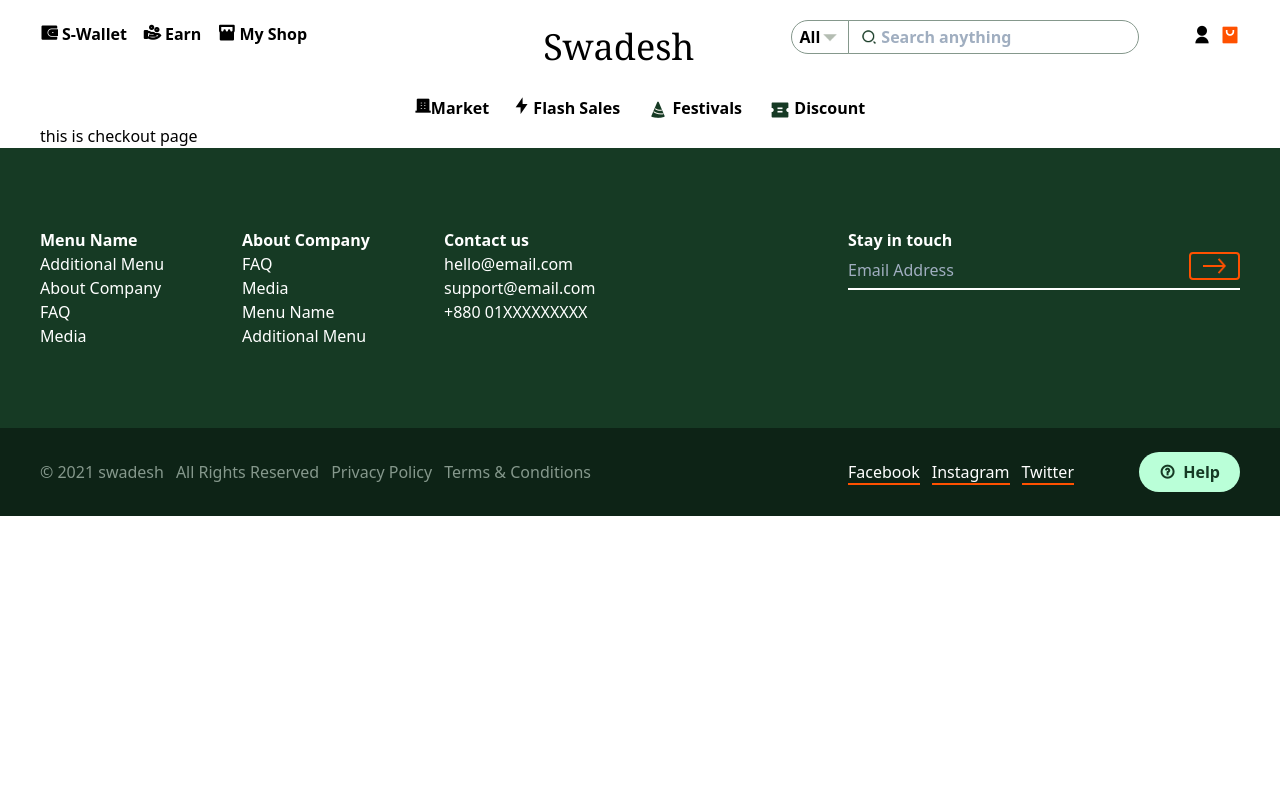
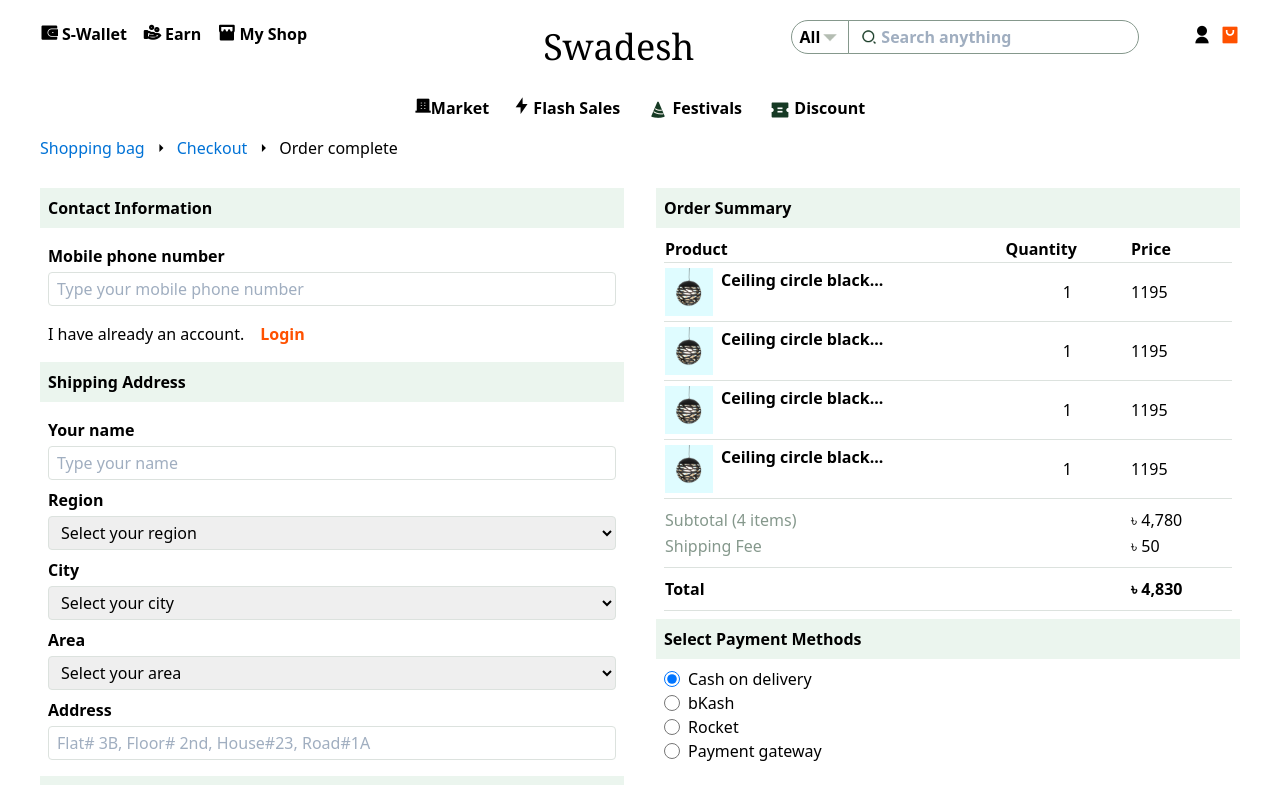
Before and after one commit to LikeAshraful/enswadeshfront, a Nuxt app: page /checkout in a window 1280 px wide. Shown: the top 785 px of the page. Built offline with nearby package versions, Linux system fonts and the light colour scheme.

Commit message:
Checkout page design complete

```diff
--- a/components/common/Header.vue
+++ b/components/common/Header.vue
@@ -91,12 +91,13 @@
 import Registration from '../auth/Registration.vue';
 
 export default {
-  data:() => ({
-    card: false,
-    active: '',
-    loginModal: false,
-    registrationModal: false,
-  }),
+  data() {
+    return {
+      card: false,
+      loginModal: false,
+      registrationModal: false,
+    }
+  },
 
   components: {
     Card,
--- a/pages/checkout.vue
+++ b/pages/checkout.vue
@@ -1,13 +1,170 @@
 <template>
     <div>
-        this is checkout page
+        <!-- Breadcrumbs -->
+        <breadcrumb :breadCrumbs="breadCrumbs"></breadcrumb>
+
+        <div class="grid sm:grid-cols-2 sm:gap-8 my-4">
+            <div class="">
+                <p class="p-2 bg-green-1 font-bold">Contact Information</p>
+                <div class="px-2 py-4">
+                    <label for="phone" class="font-semibold">Mobile phone number</label>
+                    <input id="phone" type="number" class="border border-gray-3 rounded focus:outline-none px-2 py-1 mt-1 mb-4 w-full" placeholder="Type your mobile phone number">
+                    <p class="inline mr-4">I have already an account.</p><button @click="showLoginModal" class="focus:outline-none font-bold text-orange-1">Login</button>
+                </div>
+                <p class="p-2 bg-green-1 font-bold">Shipping Address</p>
+                <div class="px-2 py-4">
+                    <label for="name" class="font-semibold">Your name</label>
+                    <input id="name" type="text" class="border border-gray-3 rounded focus:outline-none px-2 py-1 mt-1 mb-2 w-full" placeholder="Type your name">
+
+                    <label for="region" class="font-semibold">Region</label>
+                    <select id="region" class="border border-gray-3 rounded focus:outline-none px-2 py-1 mt-1 mb-2 w-full">
+                        <option value="" selected disabled>Select your region</option>
+                        <option value="">...</option>
+                        <option value="">...</option>
+                        <option value="">...</option>
+                    </select>
+
+                    <label for="region" class="font-semibold">City</label>
+                    <select id="region" class="border border-gray-3 rounded focus:outline-none px-2 py-1 mt-1 mb-2 w-full">
+                        <option value="" selected disabled>Select your city</option>
+                        <option value="">...</option>
+                        <option value="">...</option>
+                        <option value="">...</option>
+                    </select>
+
+                    <label for="region" class="font-semibold">Area</label>
+                    <select id="region" class="border border-gray-3 rounded focus:outline-none px-2 py-1 mt-1 mb-2 w-full">
+                        <option value="" selected disabled>Select your area</option>
+                        <option value="">...</option>
+                        <option value="">...</option>
+                        <option value="">...</option>
+                    </select>
+
+                    <label for="address" class="font-semibold">Address</label>
+                    <input id="address" type="text" class="border border-gray-3 rounded focus:outline-none px-2 py-1 mt-1 w-full" placeholder="Flat# 3B, Floor# 2nd, House#23, Road#1A">
+                </div>
+                <p class="p-2 bg-green-1 font-bold">Billing Address</p>
+                <div class="p-2">
+                    <div class="flex items-center">
+                        <input class="mr-2 w-4 h-4" type="radio" name="bill" id="shipping" checked>
+                        <label for="shipping">Same as the shipping address</label>
+                    </div>
+                    <div class="flex items-center">
+                        <input class="mr-2 w-4 h-4" type="radio" name="bill" id="another">
+                        <label for="another">Bill to the another address</label>
+                    </div>
+                </div>
+            </div>
+            <div>
+                <p class="p-2 bg-green-1 font-bold">Order Summary</p>
+                <div class="p-2">
+                    <table class="w-full">
+                        <tr class="font-semibold">
+                            <td>Product</td>
+                            <td><p class="mr-2">Quantity</p></td>
+                            <td><p class="w-16">Price</p></td>
+                        </tr>
+                        <tr v-for="(product, i) in products" :key="i" class="border-t border-gray-3">
+                            <td>
+                                <div class="flex my-1">
+                                    <img class="w-12 h-12 mr-2" :src="require(`~/assets/img/products/${product.img}`)" alt="">
+                                    <p><span class="font-semibold">{{ product.name }}</span></p>
+                                </div>
+                            </td>
+                            <td class="text-center">{{ product.quan }}</td>
+                            <td>{{ product.price }}</td>
+                        </tr>
+                        <tr class="border-t border-gray-3">
+                            <td colspan="2" class="text-gray-2"><p class="mt-2">Subtotal (4 items)</p></td>
+                            <td><p class="mt-2">৳ 4,780</p></td>
+                        </tr>
+                        <tr>
+                            <td colspan="2" class="text-gray-2"><p class="mb-2">Shipping Fee</p></td>
+                            <td><p class="mb-2">৳ 50</p></td>
+                        </tr>
+                        <tr class="border-t border-b border-gray-3 font-semibold">
+                            <td colspan="2"><p class="my-2">Total</p></td>
+                            <td><p class="my-2">৳ 4,830</p></td>
+                        </tr>
+                    </table>
+                </div>
+                <p class="p-2 bg-green-1 font-bold">Select Payment Methods</p>
+                <div class="p-2">
+                    <div class="flex items-center">
+                        <input class="mr-2 w-4 h-4" type="radio" name="payment" id="cash" checked>
+                        <label for="cash">Cash on delivery</label>
+                    </div>
+                    <div class="flex items-center">
+                        <input class="mr-2 w-4 h-4" type="radio" name="payment" id="bkash">
+                        <label for="bkash">bKash</label>
+                    </div>
+                    <div class="flex items-center">
+                        <input class="mr-2 w-4 h-4" type="radio" name="payment" id="rocket">
+                        <label for="rocket">Rocket</label>
+                    </div>
+                    <div class="flex items-center">
+                        <input class="mr-2 w-4 h-4" type="radio" name="payment" id="geteway">
+                        <label for="geteway">Payment gateway</label>
+                    </div>
+                </div>
+                <button class="p-2 bg-green-3 font-bold text-center w-full focus:outline-none border-2 rounded mt-4">Place Order</button>
+            </div>
+        </div>
+
+        <!-- Login Modal -->
+        <login v-if="loginModal" v-on:closeLoginModal="closeLoginModal()" v-on:openRegistrationModal="openRegistrationModal()"></login>
+
+        <!-- Registration Modal -->
+        <registration v-if="registrationModal" v-on:closeRegistrationModal="closeRegistrationModal()" v-on:openLoginModal="openLoginModal()"></registration>
+
     </div>
 </template>
 <script>
+import Breadcrumb from '~/components/common/Breadcrumb.vue';
+import Login from '~/components/auth/Login.vue';
+import Registration from '~/components/auth/Registration.vue';
 export default {
+    data() {
+        return {
+            loginModal: false,
+            registrationModal: false,
 
+            breadCrumbs: [
+                {title: 'Shopping bag', url: '/card'},
+                {title: 'Checkout', url: '/checkout'},
+                {title: 'Order complete', url: ''},
+            ],
+            products: [
+                {img: 'img-6.png', name: 'Ceiling circle black...', quan: '1', price: '1195'},
+                {img: 'img-6.png', name: 'Ceiling circle black...', quan: '1', price: '1195'},
+                {img: 'img-6.png', name: 'Ceiling circle black...', quan: '1', price: '1195'},
+                {img: 'img-6.png', name: 'Ceiling circle black...', quan: '1', price: '1195'},
+            ]
+        }
+    },
+    components: {
+        Breadcrumb,
+        Login,
+        Registration,
+    },
+    methods: {
+        showLoginModal(){
+            this.loginModal = true;
+        },
+        closeLoginModal(){
+            this.loginModal = false;
+        },
+        openRegistrationModal(){
+            this.loginModal = false;
+            this.registrationModal = true;
+        },
+        closeRegistrationModal(){
+            this.registrationModal = false;
+        },
+        openLoginModal(){
+            this.loginModal = true;
+            this.registrationModal = false;
+        },
+    },
 }
 </script>
-<style lang="">
-
-</style>
```
